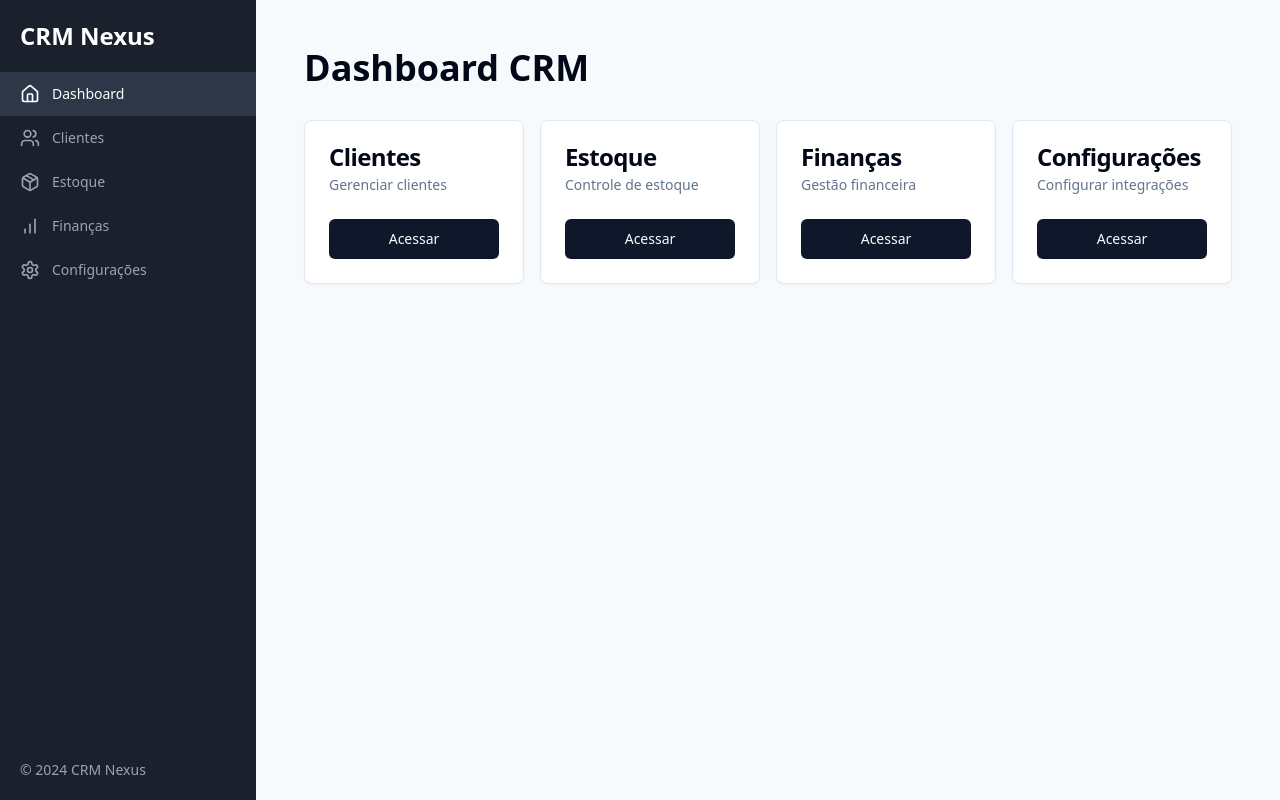
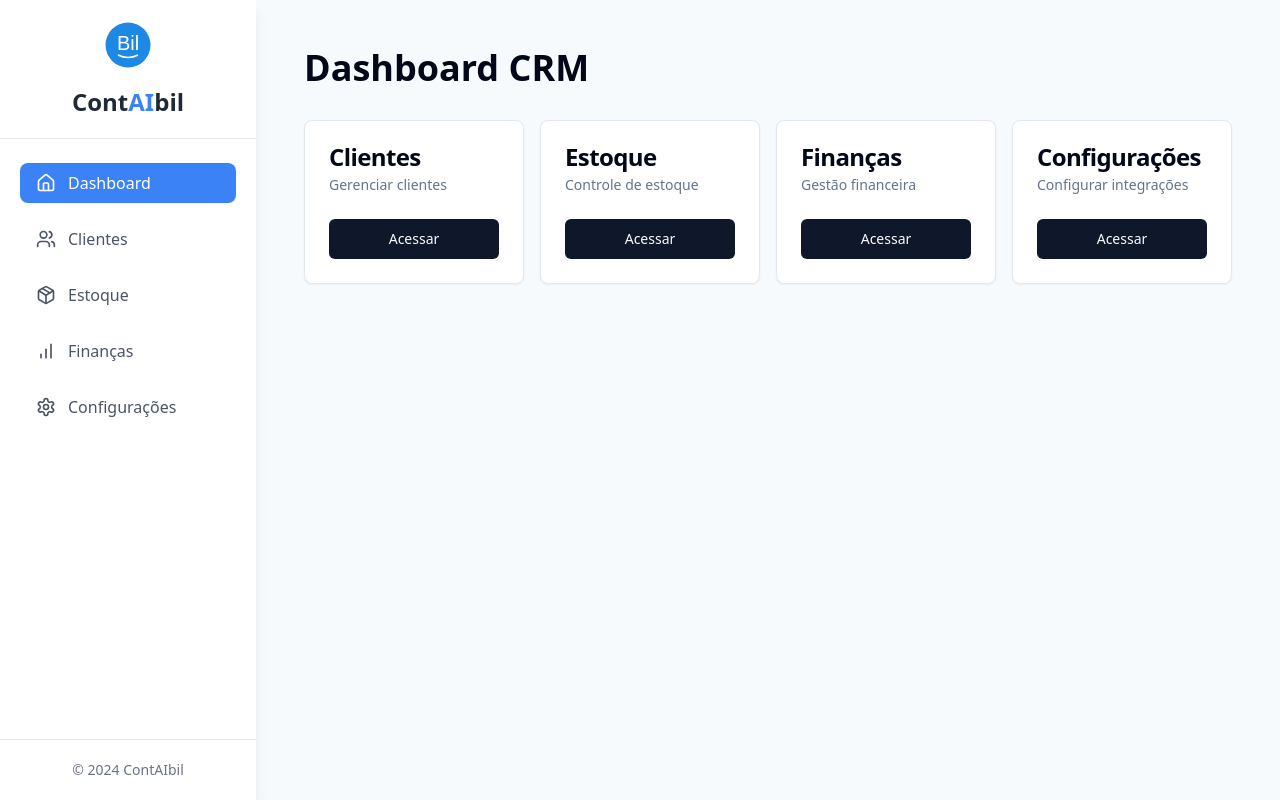
Before and after one commit to rafaelgonnect/client-nexus-hub-73, a React (Vite) app: page / in a window 1280 px wide. Built offline with nearby package versions, Linux system fonts and the light colour scheme.

Commit message:
Add logo and branding for Contaibil
Implemented the logo and branding for the platform "Contaibil" with an emphasis on AI. The logo includes a circular design with the text "Bil" and a stylized path, enhancing the visual identity of the application.
[skip gpt_engineer]

```diff
--- a/src/App.jsx
+++ b/src/App.jsx
@@ -12,9 +12,9 @@ const App = () => (
     <TooltipProvider>
       <Toaster />
       <BrowserRouter>
-        <div className="flex">
+        <div className="flex bg-gray-100 min-h-screen">
           <Sidebar />
-          <main className="flex-1 p-8 bg-gray-100 min-h-screen">
+          <main className="flex-1 p-8">
             <Routes>
               {navItems.map(({ to, page }) => (
                 <Route key={to} path={to} element={page} />
--- a/src/components/Sidebar.jsx
+++ b/src/components/Sidebar.jsx
@@ -5,32 +5,39 @@ import { navItems } from "@/nav-items";
 
 const Sidebar = () => {
   return (
-    <div className="flex flex-col w-64 bg-gray-900 text-white h-screen">
-      <div className="p-5">
-        <h1 className="text-2xl font-bold">CRM Nexus</h1>
+    <div className="flex flex-col w-64 bg-white text-gray-800 h-screen shadow-lg">
+      <div className="p-5 border-b border-gray-200">
+        <div className="flex items-center justify-center mb-4">
+          <svg id="bil-logo" width="50" height="50" viewBox="0 0 100 100">
+            <circle cx="50" cy="50" r="45" fill="#1e88e5"></circle>
+            <text x="50" y="60" fontFamily="Arial, sans-serif" fontSize="40" fill="white" textAnchor="middle">Bil</text>
+            <path d="M30 70 Q 50 80 70 70" stroke="white" strokeWidth="3" fill="none"></path>
+          </svg>
+        </div>
+        <h1 className="text-2xl font-bold text-center">Cont<span className="text-blue-500">AI</span>bil</h1>
       </div>
-      <nav className="flex-1">
-        <ul>
+      <nav className="flex-1 overflow-y-auto">
+        <ul className="py-4">
           {navItems.map((item) => (
-            <li key={item.to}>
+            <li key={item.to} className="px-5 py-2">
               <NavLink
                 to={item.to}
                 className={({ isActive }) =>
                   cn(
-                    "flex items-center px-5 py-3 text-sm font-medium transition-colors hover:bg-gray-800",
-                    isActive ? "bg-gray-800 text-white" : "text-gray-400"
+                    "flex items-center py-2 px-4 rounded-lg transition-colors",
+                    isActive ? "bg-blue-500 text-white" : "text-gray-600 hover:bg-blue-100"
                   )
                 }
               >
-                {item.icon}
-                <span className="ml-3">{item.title}</span>
+                <span className="mr-3">{item.icon}</span>
+                <span className="font-medium">{item.title}</span>
               </NavLink>
             </li>
           ))}
         </ul>
       </nav>
-      <div className="p-5">
-        <p className="text-sm text-gray-400">© 2024 CRM Nexus</p>
+      <div className="p-5 border-t border-gray-200">
+        <p className="text-sm text-gray-500 text-center">© 2024 ContAIbil</p>
       </div>
     </div>
   );
```
